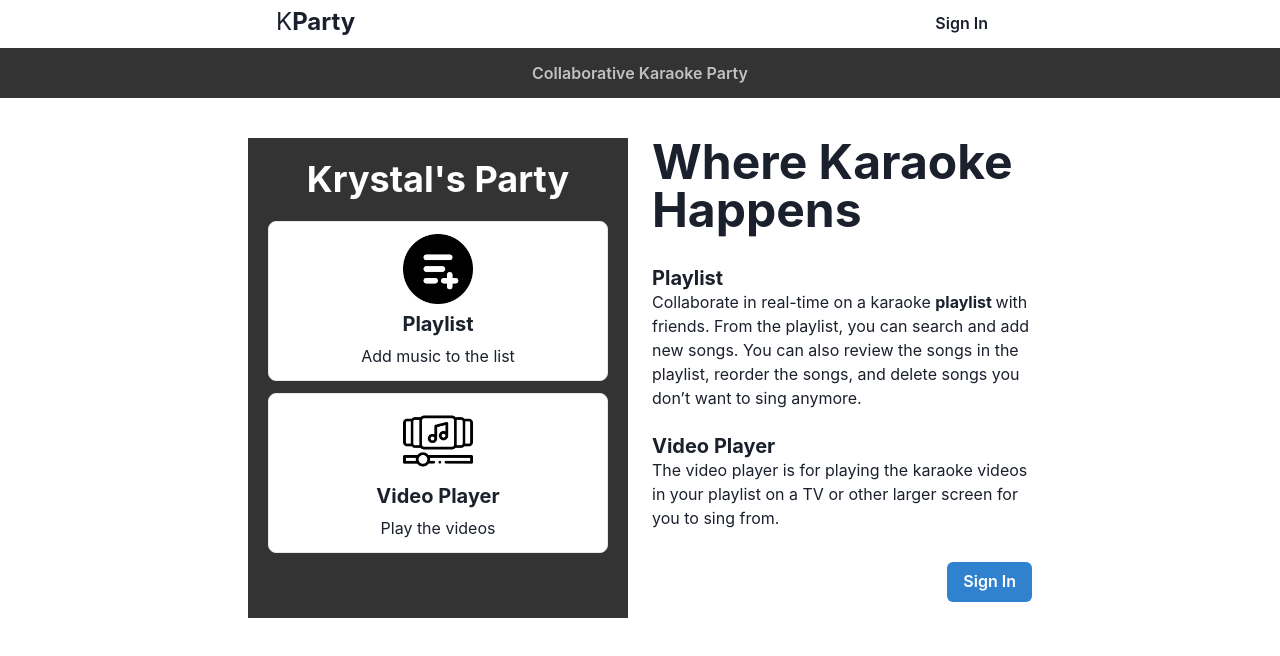
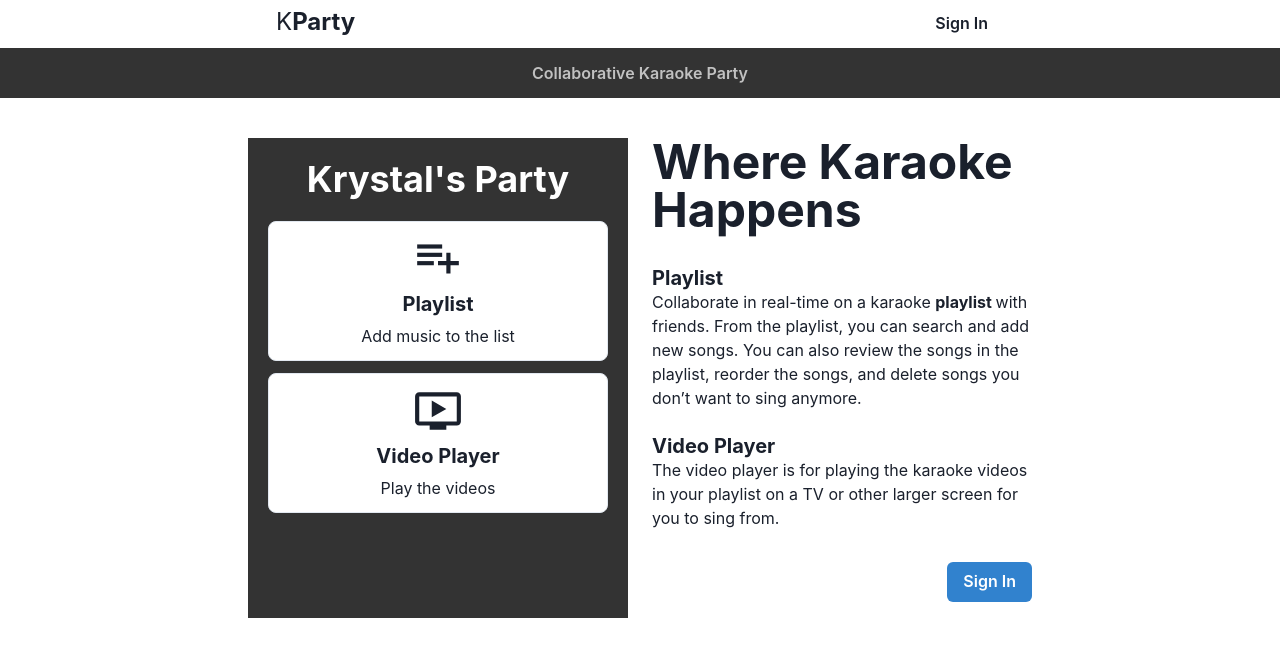
Before and after one commit to dustatron/kparty-ts, a Next.js app: page / in a window 1280 px wide. Shown: the top 656 px of the page. Built offline with nearby package versions, Linux system fonts and the light colour scheme; no server answers.

Commit message:
Change Button images to icons

```diff
--- a/components/KrystalWrapper/KrystalWrapper.tsx
+++ b/components/KrystalWrapper/KrystalWrapper.tsx
@@ -8,6 +8,7 @@ import {
   Text,
   Button,
   createIcon,
+  Icon,
   Flex,
   Divider,
   SimpleGrid,
--- a/components/KrystalWrapper/LinkBox.tsx
+++ b/components/KrystalWrapper/LinkBox.tsx
@@ -8,11 +8,14 @@ import {
   Text,
   Button,
   createIcon,
+  Icon,
   Flex,
   Divider,
   SimpleGrid,
   Wrap,
 } from "@chakra-ui/react"
+import { CgPlayListAdd } from "react-icons/cg"
+import { MdOndemandVideo } from "react-icons/md"
 
 interface Props {
   title: string
@@ -32,12 +35,8 @@ const LinkBox = ({ title, subTitle, img, btnLink }: Props) => {
           p="3"
           marginBottom="3"
         >
-          <Image
-            src={`/${img}.png`}
-            alt="Picture of the author"
-            width={70}
-            height={70}
-          />
+          {img === "playlist" && <Icon as={CgPlayListAdd} h={50} w={50} />}
+          {img === "Player" && <Icon as={MdOndemandVideo} h={50} w={50} />}
           <Heading as="h4" size="md">
             {title}
           </Heading>
```
